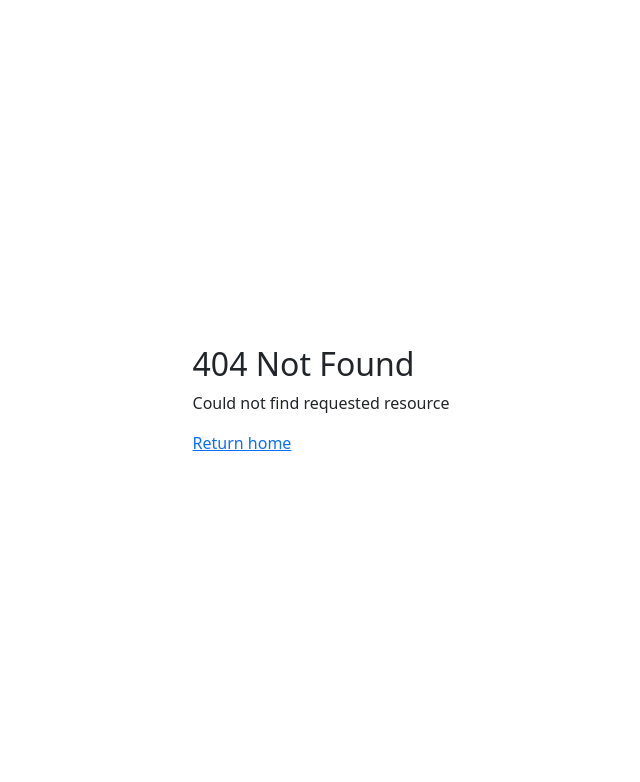
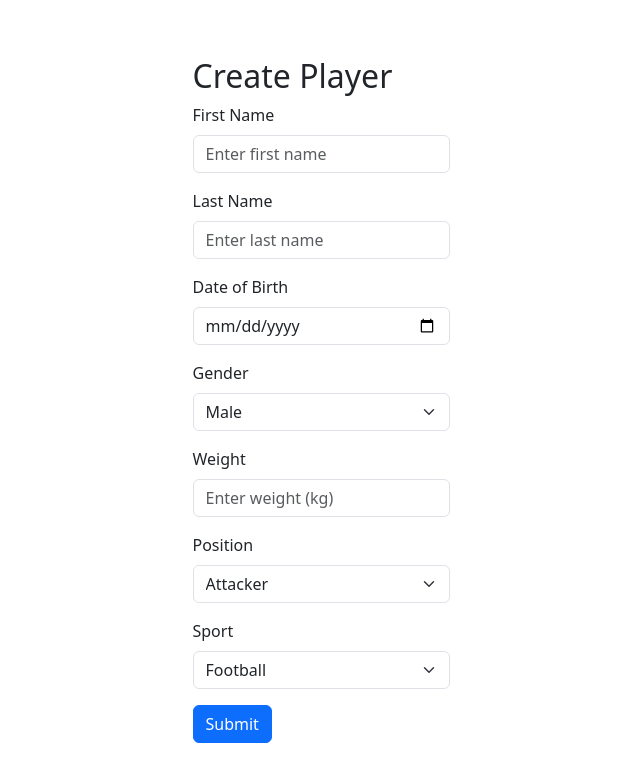
Before and after one commit to Go4It-Africa/tournament-frontend, a Next.js app: page /players/create in a window 1280 px wide. Before the commit this address had no page. Shown: the top 782 px of the page, without its empty margins (319-959 px from the left). Built offline with nearby package versions, Linux system fonts and the light colour scheme.

Commit message:
Creates form to handle player input

```diff
--- /dev/null
+++ b/src/app/(pages)/(dashboard)/players/create/page.tsx
@@ -0,0 +1,202 @@
+'use client';
+
+import React, { useState, useEffect } from 'react';
+import { Form, Button } from 'react-bootstrap';
+//import { FormSelect } from '../../../../../_components/widgets/form-select/FormSelect';
+
+const CreatePlayer = () => {
+  const [isClient, setIsClient] = useState(false);
+  const [formData, setFormData] = useState({
+    first_name: '',
+    last_name: '',
+    date_of_birth: '',
+    gender: 'Male',
+    weight: '',
+    type_of_sport: 'Football',
+    club_id: 1,
+    position: 'Attacker',
+  });
+
+  //   const [validationErrors, setValidationErrors] = useState({
+  //     first_name: '',
+  //     last_name: '',
+  //     date_of_birth: '',
+  //     gender: '',
+  //     weight: '',
+  //     type_of_sport: '',
+  //     position: '',
+  //   });
+
+  useEffect(() => {
+    setIsClient(true); // Ensures this runs only on the client
+  }, []);
+
+  if (!isClient) {
+    return null; // Avoid rendering mismatched HTML
+  }
+
+  //   const handleFormErrors = (inputName, inputValue) => {
+  //     //   const errors: any = {}
+  //     //     if (inputName == 'first_name') {
+  //     //         if (!inputValue) {
+  //     //             errors.first_name = 'First name is required';
+  //     //         }
+  //     //   }
+  //     //   if (!last_name) {
+  //     //     validationErrors.last_name = 'Last name is required';
+  //     //   }
+  //     //   if (!date_of_birth) {
+  //     //     validationErrors.date_of_birth = 'Date of birth is required';
+  //     //   }
+  //     //   if (!gender) {
+  //     //     validationErrors.gender = 'Gender is required';
+  //     //   }
+  //     //   if (!weight) {
+  //     //     validationErrors.weight = 'Weight is required';
+  //     //   }
+  //     //   if (!type_of_sport) {
+  //     //     validationErrors.type_of_sport = 'Type of sport is required';
+  //     //   }
+  //     //   if (!position) {
+  //     //     validationErrors.position = 'Position is required';
+  //     //   }
+  //     //setValidationErrors((prevData) => ({ ...prevData, [inputName]: error[inputName] }));
+  //   };
+
+  const handleFormDataChange = (e: React.ChangeEvent<HTMLInputElement>) => {
+    const { name, value } = e.target;
+
+    //handleFormErrors(name, value);
+
+    setFormData((prevData) => ({ ...prevData, [name]: value.trim() }));
+  };
+
+  const handleSelectDataChange = (e: React.ChangeEvent<HTMLSelectElement>) => {
+    const { name, value } = e.target;
+
+    console.log('THE NAME:', name, 'THE VALUE', value);
+    //handleFormErrors(name, value);
+
+    setFormData((prevData) => ({ ...prevData, [name]: value.trim() }));
+  };
+
+  const handleSubmit = async (e: React.FormEvent<HTMLFormElement>) => {
+    e.preventDefault();
+    e.stopPropagation();
+    // Handle form data submission here
+    console.log('Form Submitted', formData);
+  };
+
+  return (
+    <>
+      <div className='form-step'>
+        <h2>Create Player</h2>
+        <Form onSubmit={handleSubmit}>
+          {/* Tournament Name */}
+          <Form.Group controlId='playerFirstName' className='mb-3'>
+            <Form.Label>First Name</Form.Label>
+            <Form.Control
+              type='text'
+              name='first_name'
+              placeholder='Enter first name'
+              onChange={handleFormDataChange}
+              value={formData.first_name}
+              required
+            />
+          </Form.Group>
+
+          <Form.Group controlId='playerLastName' className='mb-3'>
+            <Form.Label>Last Name</Form.Label>
+            <Form.Control
+              type='text'
+              name='last_name'
+              placeholder='Enter last name'
+              onChange={handleFormDataChange}
+              value={formData.last_name}
+              required
+            />
+          </Form.Group>
+
+          <Form.Group controlId='playerDOB' className='mb-3'>
+            <Form.Label>Date of Birth</Form.Label>
+            <Form.Control
+              type='date'
+              name='date_of_birth'
+              placeholder='Enter date of birth'
+              onChange={handleFormDataChange}
+              value={formData.date_of_birth}
+              required
+            />
+          </Form.Group>
+
+          {/* Type Selection */}
+          <Form.Group controlId='type' className='mb-3'>
+            <Form.Label>Gender</Form.Label>
+            <Form.Select
+              onChange={handleSelectDataChange}
+              value={formData.gender}
+              name='gender'
+              required
+            >
+              <option value='Male'>Male</option>
+              <option value='Female'>Female</option>
+              <option value='Non-Binary'>Prefer not to say</option>
+            </Form.Select>
+          </Form.Group>
+
+          <Form.Group controlId='playerWeight' className='mb-3'>
+            <Form.Label>Weight</Form.Label>
+            <Form.Control
+              type='number'
+              name='weight'
+              placeholder='Enter weight (kg)'
+              onChange={handleFormDataChange}
+              value={formData.weight}
+            />
+          </Form.Group>
+
+          {/* Sport Selection */}
+          <Form.Group controlId='position' className='mb-3'>
+            <Form.Label>Position</Form.Label>
+            <Form.Select
+              onChange={handleSelectDataChange}
+              value={formData.position}
+              name='position'
+            >
+              <option value=''>Choose an option</option>
+              <option value='Attacker'>Attacker</option>
+              <option value='Midfielder'>Midfielder</option>
+              <option value='Defender'>Defender</option>
+              <option value='Goalkeeper'>Goalkeeper</option>
+            </Form.Select>
+          </Form.Group>
+
+          {/* Sport Selection */}
+          <Form.Group controlId='sport' className='mb-3'>
+            <Form.Label>Sport</Form.Label>
+            <Form.Select
+              required
+              onChange={handleSelectDataChange}
+              value={formData.type_of_sport}
+              name='type_of_sport'
+            >
+              <option value='Football'>Football</option>
+              <option value='Basketball'>Basketball</option>
+              <option value='Volleyball'>Volleyball</option>
+              <option value='Rugby'>Rugby</option>
+              <option value='Hockey'>Hockey</option>
+              <option value='Other'>Other</option>
+            </Form.Select>
+          </Form.Group>
+
+          {/* Submit Button */}
+          <Button variant='primary' type='submit'>
+            Submit
+          </Button>
+        </Form>
+      </div>
+    </>
+  );
+};
+
+export default CreatePlayer;
```
